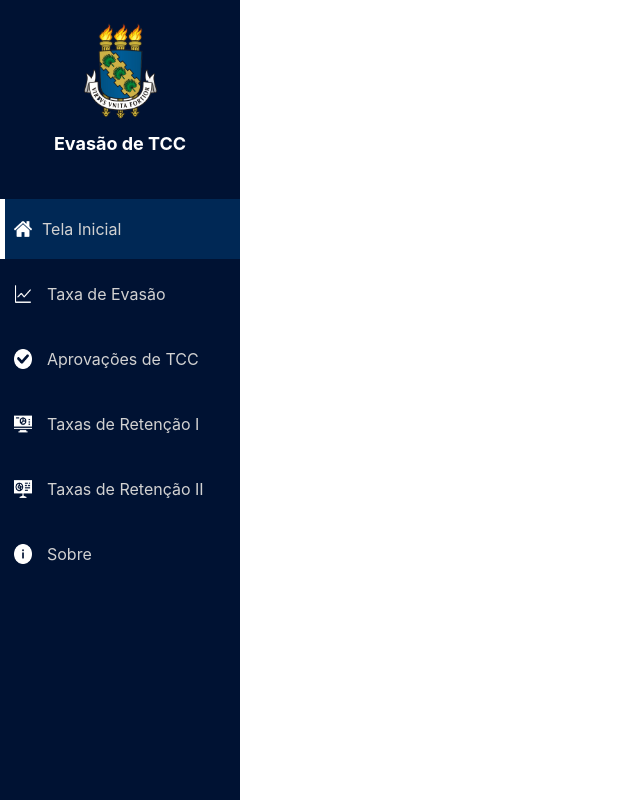
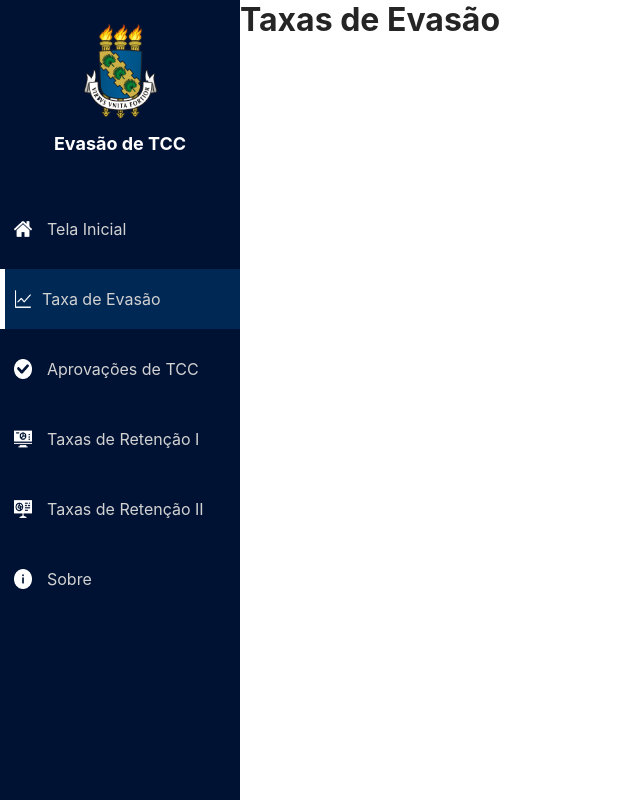
Before and after one commit to FelipeRaulino/evasao-app, a React (Create React App) app: page /taxaEvasao in a window 1280 px wide. Shown: the whole page, without its empty margins (0-640 px from the left). Built offline with nearby package versions, Linux system fonts and the light colour scheme.

Commit message:
finalizando primeira versão da `Sidebar`

```diff
--- a/package.json
+++ b/package.json
@@ -8,6 +8,7 @@
     "@testing-library/user-event": "^13.5.0",
     "react": "^18.2.0",
     "react-dom": "^18.2.0",
+    "react-router-dom": "^6.16.0",
     "react-scripts": "5.0.1",
     "web-vitals": "^2.1.4"
   },
--- a/src/App.jsx
+++ b/src/App.jsx
@@ -1,65 +1,22 @@
 import React from "react";
-import Sidebar from "./components/Sidebar/Sidebar";
+// eslint-disable-next-line import/no-extraneous-dependencies
+import { BrowserRouter, Route, Routes } from "react-router-dom";
 
-const Component = () => (
-  /* const [data, setData] = React.useState(null);
-   */
+import MainLayout from "./features/MainLayout/MainLayout";
+import Dashboard from "./features/Dashboard/Dashboard";
+import DropoutRates from "./features/DropoutRates/DropoutRates";
 
-  // eslint-disable-next-line no-unused-vars
-  /* const distribuiEmSemestres = (dados, ano) => {
-    const primeiroSemestre = [];
-    const segundoSemestre = [];
-
-    dados
-      .filter((item) => item.data_de_cadastro.includes(ano))
-      .forEach((item) => {
-        const dataDeCadastro = new Date(item.data_de_cadastro);
-        const mes = dataDeCadastro.getMonth();
-
-        if (mes <= 5) primeiroSemestre.push(item);
-        else segundoSemestre.push(item);
-      });
-
-    return {
-      primeiroSemestre,
-      segundoSemestre,
-    };
-  };
-
-  const calculaTaxaPorSemestre = (dadosSemestre, curso) => {
-    const quantidadeCurso = dadosSemestre.filter(
-      (item) => item.Curso === curso,
-    );
-
-    const aprovados = quantidadeCurso.filter(
-      (item) => item.Situação === "APROVADO",
-    );
-
-    const taxa = aprovados.length / quantidadeCurso.length;
-
-    return taxa;
-  };
-
-  const calculaTaxasPorCurso = (dados, curso, ano) => {
-    const { primeiroSemestre, segundoSemestre } = distribuiEmSemestres(
-      dados,
-      ano,
-    );
-
-    const taxaPrimeiroSemestre = calculaTaxaPorSemestre(
-      primeiroSemestre,
-      curso,
-    );
-    const taxaSegundoSemestre = calculaTaxaPorSemestre(segundoSemestre, curso);
-
-    return {
-      taxaPrimeiroSemestre,
-      taxaSegundoSemestre,
-    };
-  }; */
-
-  <div>
-    <Sidebar />
+const App = () => (
+  <div className="app">
+    <BrowserRouter>
+      <Routes>
+        <Route element={<MainLayout />}>
+          <Route path="/" element={<Dashboard />} />
+          <Route path="/taxaEvasao" element={<DropoutRates />} />
+        </Route>
+      </Routes>
+    </BrowserRouter>
   </div>
 );
-export default Component;
+
+export default App;
--- a/src/components/Sidebar/Sidebar.jsx
+++ b/src/components/Sidebar/Sidebar.jsx
@@ -15,38 +15,38 @@ const sideBarLinkItems = [
   {
     id: "dashboard",
     name: "Tela Inicial",
+    path: "/",
     icon: homeIcon,
-    active: true,
   },
   {
     id: "taxaEvasao",
     name: "Taxa de Evasão",
+    path: "/taxaEvasao",
     icon: taxaEvasaoIcon,
-    active: false,
   },
   {
     id: "aprovacoesTCC",
     name: "Aprovações de TCC",
+    path: "/aprovacoesTCC",
     icon: aprovacoesTCCIcon,
-    active: false,
   },
   {
     id: "taxasRetencaoI",
     name: "Taxas de Retenção I",
+    path: "/taxasRetencaoI",
     icon: taxaRetencaoIIcon,
-    active: false,
   },
   {
     id: "taxasRetencaoII",
     name: "Taxas de Retenção II",
+    path: "/taxasRetencaoII",
     icon: taxaRetencaoIIIcon,
-    active: false,
   },
   {
     id: "sobre",
     name: "Sobre",
+    path: "/sobre",
     icon: sobreIcon,
-    active: false,
   },
 ];
 
@@ -56,11 +56,10 @@ const Sidebar = () => (
       <img src={logoUFC} alt="Logo UFC" />
       <h1>Evasão de TCC</h1>
     </div>
-    <ul>
-      {sideBarLinkItems.map((item) => (
-        <SidebarLinkItem key={item.id} item={item} />
-      ))}
-    </ul>
+
+    {sideBarLinkItems.map((item) => (
+      <SidebarLinkItem key={item.id} item={item} />
+    ))}
   </div>
 );
 
--- a/src/components/Sidebar/components/SidebarLinkItem.css
+++ b/src/components/Sidebar/components/SidebarLinkItem.css
@@ -4,7 +4,13 @@
   padding: 20px 0;
   position: relative;
   margin: 5px 0;
+  text-decoration: none;
+  color: #d2d2d2;
   transition: 0.3s;
+}
+
+.sidebar-link-item:hover {
+  color: #fff;
 }
 
 .sidebar-link-item__active {
@@ -15,6 +21,9 @@
   margin: 5px 0;
   transition: 0.3s;
   background-color: #002855;
+  text-decoration: none;
+  color: #d2d2d2;
+  transition: 0.3s;
 }
 
 .sidebar-link-item:hover {
@@ -36,15 +45,6 @@
   margin-left: 14px;
 }
 
-.sidebar-link-item a,
-.sidebar-link-item__active a {
-  text-decoration: none;
-  color: #d2d2d2;
-  flex: 1;
-  transition: 0.3s;
+.active {
+  background-color: red;
 }
-
-.sidebar-link-item a:hover,
-.sidebar-link-item__active a:hover {
-  color: #fff;
-}
--- a/src/components/Sidebar/components/SidebarLinkItem.jsx
+++ b/src/components/Sidebar/components/SidebarLinkItem.jsx
@@ -1,17 +1,20 @@
 /* eslint-disable react/prop-types */
 import React from "react";
+// eslint-disable-next-line import/no-extraneous-dependencies
+import { NavLink } from "react-router-dom";
 
 import "./SidebarLinkItem.css";
 
 const SidebarLinkItem = ({ item }) => (
-  <li
-    className={`${
-      item.active ? "sidebar-link-item__active" : "sidebar-link-item"
-    }`}
+  <NavLink
+    to={item.path}
+    className={({ isActive }) =>
+      isActive ? "sidebar-link-item__active" : "sidebar-link-item"
+    }
   >
     <img src={item.icon} alt="Home Icon" />
-    <a href="#home">{item.name}</a>
-  </li>
+    {item.name}
+  </NavLink>
 );
 
 export default SidebarLinkItem;
--- /dev/null
+++ b/src/features/Dashboard/Dashboard.jsx
@@ -0,0 +1,9 @@
+import React from "react";
+
+const Dashboard = () => (
+  <div>
+    <h1>Dashboard</h1>
+  </div>
+);
+
+export default Dashboard;
--- /dev/null
+++ b/src/features/DropoutRates/DropoutRates.jsx
@@ -0,0 +1,9 @@
+import React from "react";
+
+const DropoutRates = () => (
+  <div>
+    <h1>Taxas de Evasão</h1>
+  </div>
+);
+
+export default DropoutRates;
--- /dev/null
+++ b/src/features/MainLayout/MainLayout.jsx
@@ -0,0 +1,15 @@
+import React from "react";
+// eslint-disable-next-line import/no-extraneous-dependencies
+import { Outlet } from "react-router-dom";
+import Sidebar from "../../components/Sidebar/Sidebar";
+
+const MainLayout = () => (
+  <div style={{ display: "flex" }}>
+    <Sidebar />
+    <div>
+      <Outlet />
+    </div>
+  </div>
+);
+
+export default MainLayout;
```
Also changed, not shown: 1 other file (tests, documents, lock files or other folders).
